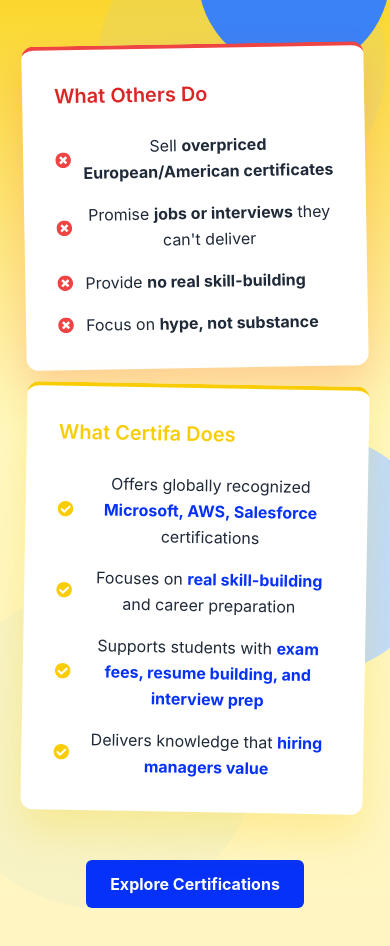
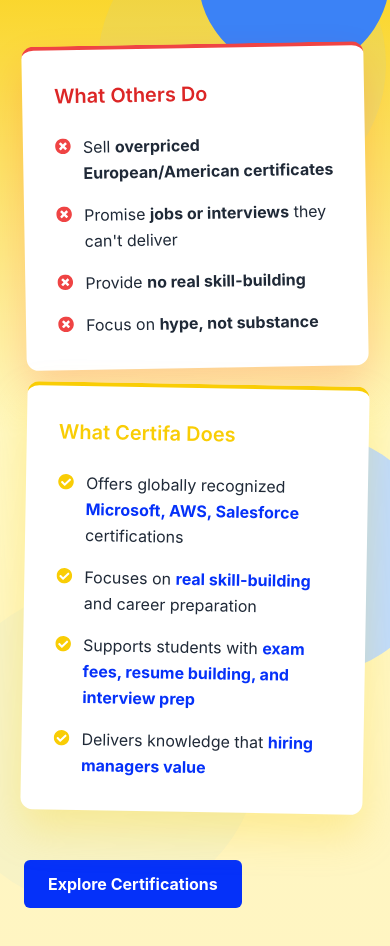
Before and after one commit to sanjeev699/certifa_rebel, a React (Create React App) app: page / in a window 390 px wide. Shown: the part 2000-2946 px from the top of the page. Built offline with nearby package versions, Linux system fonts and the light colour scheme.

Commit message:
Update ComparisonSection.jsx

```diff
--- a/src/components/ComparisonSection.jsx
+++ b/src/components/ComparisonSection.jsx
@@ -4,7 +4,7 @@ import { FaCheckCircle, FaTimesCircle } from "react-icons/fa";
 const ComparisonSection = () => {
   return (
     <section className="relative py-20 overflow-hidden">
-      {/* Premium Background */}
+      {/* Background Gradient */}
       <div className="absolute inset-0 bg-gradient-to-b from-[#f9cd05] via-[#fff8c2] to-[#fff5c2] z-0"></div>
 
       {/* Floating/Abstract Shapes */}
@@ -13,7 +13,8 @@ const ComparisonSection = () => {
       <div className="absolute top-1/2 left-1/2 w-60 h-60 bg-blue-200 opacity-8 rounded-full rotate-45 animate-pulse-slow"></div>
       <div className="absolute top-0 right-0 w-48 h-48 bg-blue-500 opacity-6 rounded-full -rotate-12 animate-ping-slow"></div>
 
-      <div className="relative z-10 max-w-7xl mx-auto px-6 md:px-12 text-center">
+      {/* Main Content */}
+      <div className="relative z-10 max-w-7xl mx-auto px-6 md:px-12 text-left">
         <h2 className="text-3xl md:text-4xl font-bold mb-12 text-brandBlue">
           Others vs Certifa
         </h2>
@@ -28,26 +29,26 @@ const ComparisonSection = () => {
               What Others Do
             </h3>
             <ul className="space-y-4">
-              <li className="flex items-center gap-3">
-                <FaTimesCircle className="text-red-500 flex-shrink-0" />
+              <li className="flex items-start gap-3">
+                <FaTimesCircle className="text-red-500 flex-shrink-0 mt-1" />
                 <span className="text-gray-800 leading-relaxed">
                   Sell <span className="font-bold">overpriced European/American certificates</span>
                 </span>
               </li>
-              <li className="flex items-center gap-3">
-                <FaTimesCircle className="text-red-500 flex-shrink-0" />
+              <li className="flex items-start gap-3">
+                <FaTimesCircle className="text-red-500 flex-shrink-0 mt-1" />
                 <span className="text-gray-800 leading-relaxed">
                   Promise <span className="font-bold">jobs or interviews</span> they can't deliver
                 </span>
               </li>
-              <li className="flex items-center gap-3">
-                <FaTimesCircle className="text-red-500 flex-shrink-0" />
+              <li className="flex items-start gap-3">
+                <FaTimesCircle className="text-red-500 flex-shrink-0 mt-1" />
                 <span className="text-gray-800 leading-relaxed">
                   Provide <span className="font-bold">no real skill-building</span>
                 </span>
               </li>
-              <li className="flex items-center gap-3">
-                <FaTimesCircle className="text-red-500 flex-shrink-0" />
+              <li className="flex items-start gap-3">
+                <FaTimesCircle className="text-red-500 flex-shrink-0 mt-1" />
                 <span className="text-gray-800 leading-relaxed">
                   Focus on <span className="font-bold">hype, not substance</span>
                 </span>
@@ -64,26 +65,26 @@ const ComparisonSection = () => {
               What Certifa Does
             </h3>
             <ul className="space-y-4">
-              <li className="flex items-center gap-3">
-                <FaCheckCircle className="text-brandYellow flex-shrink-0" />
+              <li className="flex items-start gap-3">
+                <FaCheckCircle className="text-brandYellow flex-shrink-0 mt-1" />
                 <span className="text-gray-800 leading-relaxed">
                   Offers globally recognized <span className="font-bold text-brandBlue">Microsoft, AWS, Salesforce</span> certifications
                 </span>
               </li>
-              <li className="flex items-center gap-3">
-                <FaCheckCircle className="text-brandYellow flex-shrink-0" />
+              <li className="flex items-start gap-3">
+                <FaCheckCircle className="text-brandYellow flex-shrink-0 mt-1" />
                 <span className="text-gray-800 leading-relaxed">
                   Focuses on <span className="font-bold text-brandBlue">real skill-building</span> and career preparation
                 </span>
               </li>
-              <li className="flex items-center gap-3">
-                <FaCheckCircle className="text-brandYellow flex-shrink-0" />
+              <li className="flex items-start gap-3">
+                <FaCheckCircle className="text-brandYellow flex-shrink-0 mt-1" />
                 <span className="text-gray-800 leading-relaxed">
                   Supports students with <span className="font-bold text-brandBlue">exam fees, resume building, and interview prep</span>
                 </span>
               </li>
-              <li className="flex items-center gap-3">
-                <FaCheckCircle className="text-brandYellow flex-shrink-0" />
+              <li className="flex items-start gap-3">
+                <FaCheckCircle className="text-brandYellow flex-shrink-0 mt-1" />
                 <span className="text-gray-800 leading-relaxed">
                   Delivers knowledge that <span className="font-bold text-brandBlue">hiring managers value</span>
                 </span>
@@ -92,7 +93,7 @@ const ComparisonSection = () => {
           </div>
         </div>
 
-        <div className="text-center mt-12">
+        <div className="mt-12">
           <a
             href="#certifications"
             className="inline-block bg-brandBlue hover:bg-blue-700 text-white font-bold py-3 px-6 rounded-md transition duration-300"
```
